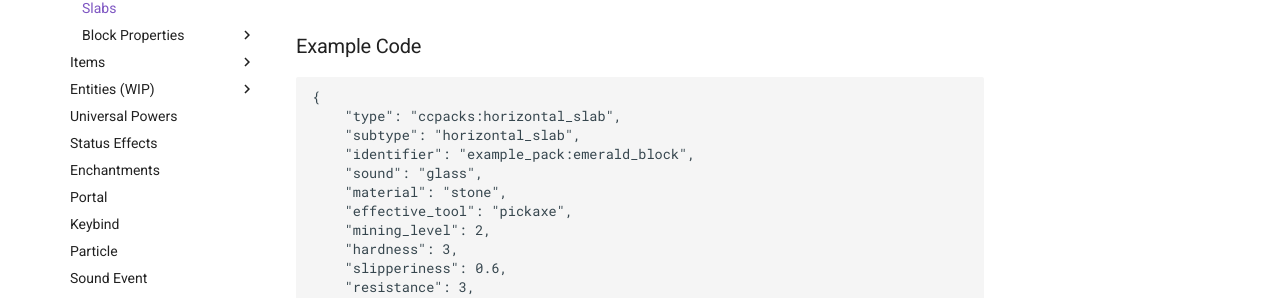
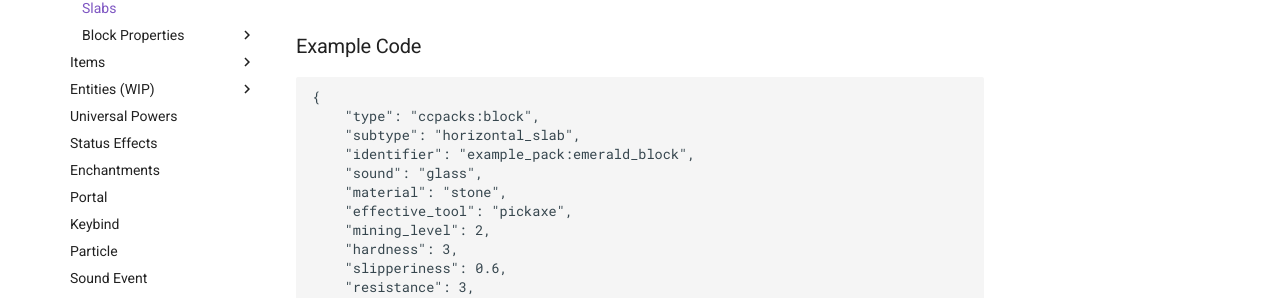
Before and after one commit to eggohito/CCPacks-Documentation, an MkDocs documentation site: the page built from docs/block/slabs.md, in a window 1280 px wide and 900 px high, scrolled down 632 px. Shown: the part 342-640 px from the top of the window. Built offline with MkDocs 1.6.1 and Material for MkDocs 9.7.7, drawn with Linux system fonts in a browser that asks for light colours; some of the changed text lies outside the part shown.

Commit message:
updated blocks again

````diff
--- a/docs/block/slabs.md
+++ b/docs/block/slabs.md
@@ -22,7 +22,7 @@ There are two types of slabs, vertical, and horizontal. these are specified by u
 
 ```json
 {
-	"type": "ccpacks:horizontal_slab",
+	"type": "ccpacks:block",
 	"subtype": "horizontal_slab",
 	"identifier": "example_pack:emerald_block",
 	"sound": "glass",
````
Also changed, not shown: docs/block/falling_block.md (+1 -1 lines), docs/block/stairs.md (+1 -1 lines).
